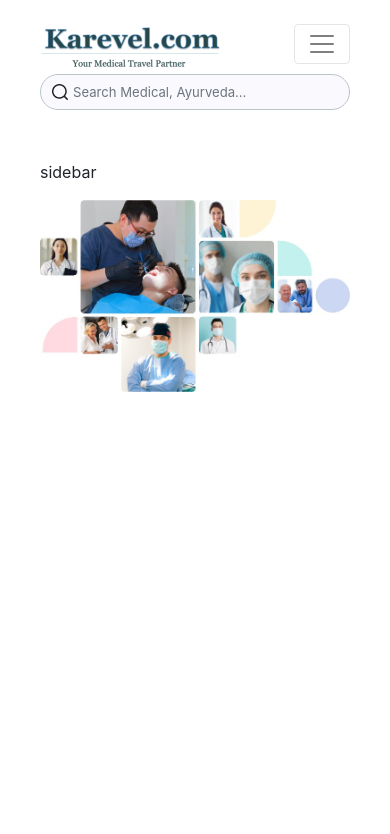
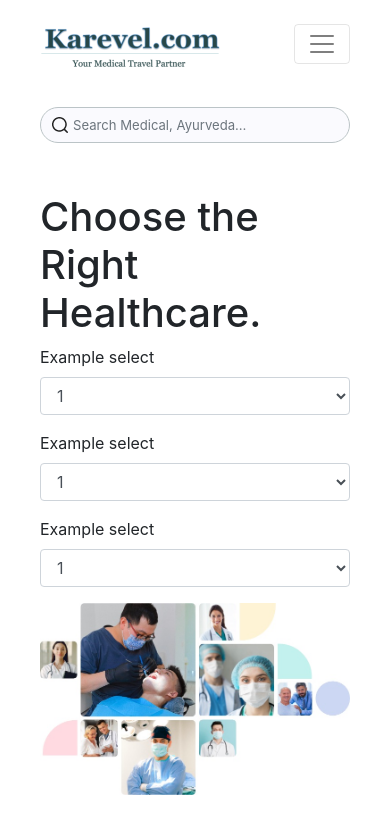
Before and after one commit to developerajendra/nextjs-typescript, a Next.js app: page / in a window 390 px wide. Shown: the top 834 px of the page. Built offline with nearby package versions, Linux system fonts and the light colour scheme.

Commit message:
header responsive

```diff
--- /dev/null
+++ b/components/common/dropdown/dropDown.tsx
@@ -0,0 +1,24 @@
+import React from 'react'
+import {Form} from 'react-bootstrap'
+
+function DropDown() {
+    return (
+        <div>
+            <Form>
+                <Form.Group controlId="exampleForm.ControlSelect1">
+                    <Form.Label>Example select</Form.Label>
+                    <Form.Control as="select">
+                    <option>1</option>
+                    <option>2</option>
+                    <option>3</option>
+                    <option>4</option>
+                    <option>5</option>
+                    </Form.Control>
+                </Form.Group>
+
+                </Form>
+        </div>
+    )
+}
+
+export default DropDown
--- a/components/common/index.tsx
+++ b/components/common/index.ts
@@ -1,7 +1,9 @@
 import Navigation from './navigation/navigation';
 import ProductCard from './productCard/productCard';
+import DropDown from './dropdown/dropDown';
 
 export {
     Navigation,
-    ProductCard
+    ProductCard,
+    DropDown
 }
--- a/components/date.tsx
+++ /dev/null
@@ -1,6 +0,0 @@
-import { parseISO, format } from 'date-fns'
-
-export default function Date({ dateString }: { dateString: string }) {
-  const date = parseISO(dateString)
-  return <time dateTime={dateString}>{format(date, 'LLLL d, yyyy')}</time>
-}
--- a/components/header/header.module.scss
+++ b/components/header/header.module.scss
@@ -48,6 +48,10 @@
         padding-left: 32px;
         opacity: 1;
        }
+
+       @media (max-width: 991px){
+        margin-top: 33px;
+       }
    }
 
  }
--- a/components/header/header.tsx
+++ b/components/header/header.tsx
@@ -34,7 +34,7 @@ const Header =()=> {
                             </Navbar.Collapse>
                     </Col>
 
-                    <Col className="padding0" xs={12} md={3}>
+                    <Col className="padding0" md={12} lg={3}>
                         <Form inline className="search-wrapper">
                             <i className="icon-search"></i>
                             <FormControl type="text" placeholder="Search Medical, Ayurveda…" className="search mr-sm-2" />
--- /dev/null
+++ b/components/healthCareFilter/healthCarefilter.tsx
@@ -0,0 +1,17 @@
+import React from 'react'
+import {DropDown} from '../common';
+
+function HealthCarefilter() {
+    return (
+        <div>
+            <h1>Choose the Right Healthcare.</h1>
+            <div>
+            <DropDown/>
+            <DropDown/>
+            <DropDown/>
+            </div>
+        </div>
+    )
+}
+
+export default HealthCarefilter
--- a/components/index.ts
+++ b/components/index.ts
@@ -4,6 +4,7 @@ import DoctorListing from './doctorListing/doctorListing';
 import Layout from './layout';
 import HospitalDetails from './hospitalDetail/hospitalDetails';
 import DoctorDetails from './doctorDetails/doctorDetails';
+import HealthCarefilter from './healthCareFilter/healthCarefilter';
 
 export {
     Header,
@@ -11,5 +12,6 @@ export {
     DoctorListing,
     Layout,
     HospitalDetails,
-    DoctorDetails
+    DoctorDetails,
+    HealthCarefilter
 }
--- a/pages/home/index.tsx
+++ b/pages/home/index.tsx
@@ -1,6 +1,6 @@
 import React from 'react'
 
-import Layout from '../../components/layout'
+import {Layout, HealthCarefilter} from '../../components';
 import { Col, Row } from 'react-bootstrap'
 
 function Home() {
@@ -9,7 +9,7 @@ function Home() {
             <section>
                 <Row>
                 <Col xs={12} md={5}>
-                    <p>sidebar</p>
+                    <HealthCarefilter/>
                 </Col>
                 <Col xs={12}  md={7}>
                     <img src="/images/home-banner.jpg" title="home-banner" alt="home-banner" />
```
